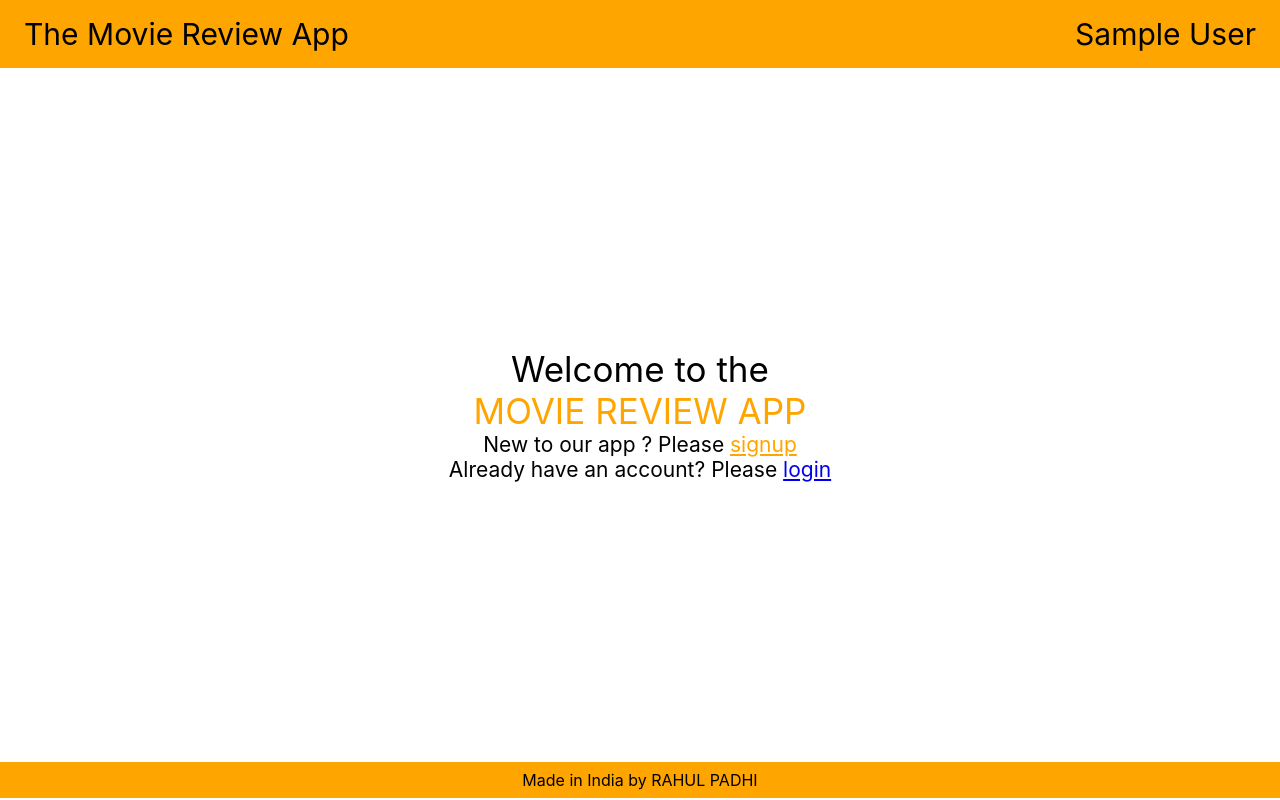
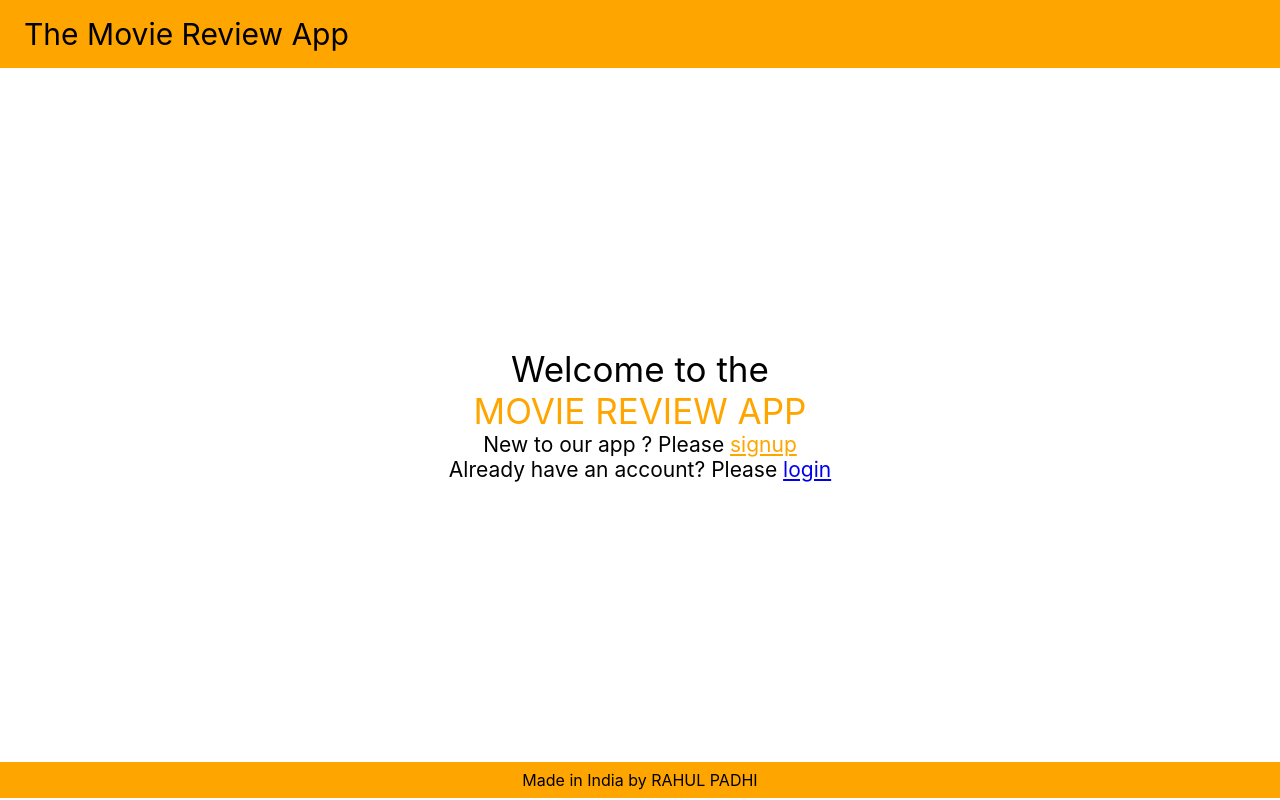
Before and after one commit to rahulpadhi99/MOVIE-REVIEW-APP, a React (Create React App) app in the folder Frontend/: page / in a window 1280 px wide. Built offline with nearby package versions, Linux system fonts and the light colour scheme; no server answers; sample sign-in values are in the browser's storage.

Commit message:
header changes

```diff
--- a/Frontend/src/app/components/Header/index.tsx
+++ b/Frontend/src/app/components/Header/index.tsx
@@ -18,14 +18,14 @@ const Header = (props: IHeaderProps) => {
     <>
       <HeaderContainerDiv>
         <AppNameDiv>The Movie Review App</AppNameDiv>
-        <AvatarContainer>
-          <UserNameDiv> {userDetail?.name}</UserNameDiv>
-          {pathName !== "/" && (
+        {pathName !== "/" && (
+          <AvatarContainer>
+            <UserNameDiv> {userDetail?.name}</UserNameDiv>
             <Avatar name="user" background="grey">
               <UserNameDiv>{userDetail?.name[0]}</UserNameDiv>
             </Avatar>
-          )}
-        </AvatarContainer>
+          </AvatarContainer>
+        )}
       </HeaderContainerDiv>
     </>
   );
```
